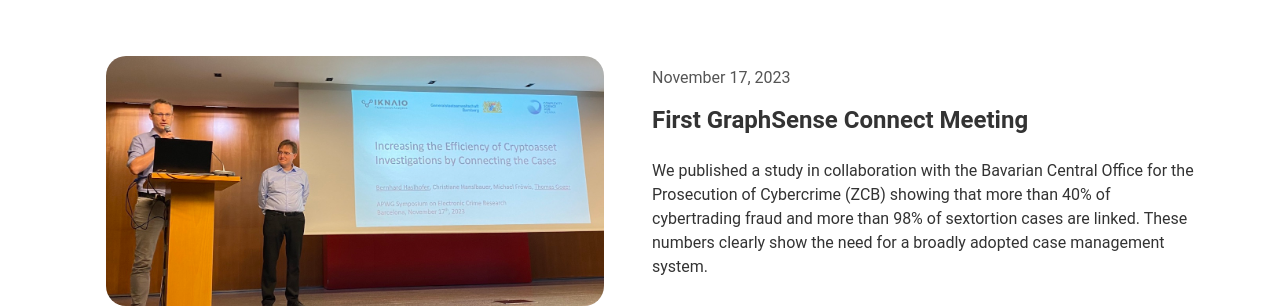
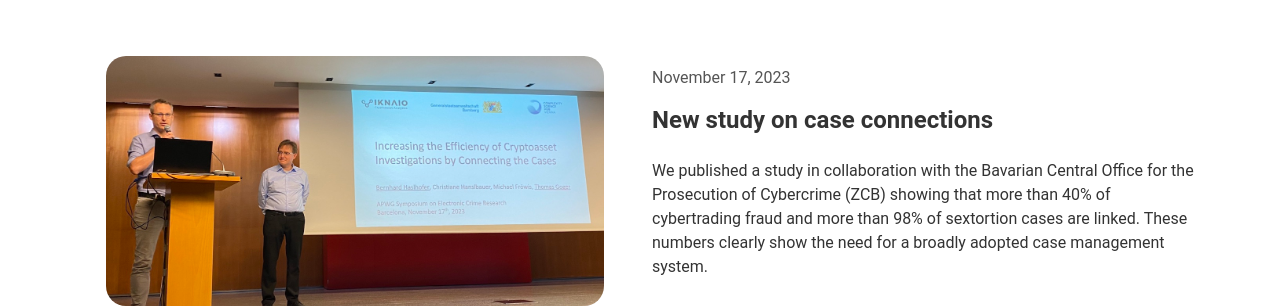
Before and after one commit to iknaio/iknaio.github.io, a Jekyll site: the page built from index.markdown, in a window 1280 px wide and 900 px high, scrolled down 3459 px. Shown: the part 154-462 px from the top of the window. Built offline with Jekyll 4.4.1, drawn with Linux system fonts in a browser that asks for light colours.

Commit message:
updated apwg event

```diff
--- a/_posts/2023-11-17-APWG-Connecting-Cases.md
+++ b/_posts/2023-11-17-APWG-Connecting-Cases.md
@@ -1,13 +1,13 @@
 ---
 layout: page
-title: First GraphSense Connect Meeting
+title: New study on case connections
 image: assets/news/APWG-connecting-cases.jpg
 excerpt: "We published a study in collaboration with the Bavarian Central Office for the Prosecution of Cybercrime (ZCB) showing that more than 40% of cybertrading fraud and more than 98% of sextortion cases are linked. These numbers clearly show the need for a broadly adopted case management system."
 
 ---
 {% responsive_image class: "image-right" path: "assets/news/APWG-connecting-cases.jpg" %}
 
-We just presented our recent study titled ***Increasing the Efficiency of Cryptoasset Investigations by Connecting the Cases*** at the [APWG Symposium on Electronic Crime Research](https://apwg.org/event/ecrime2023/). This research was conducted in partnership with the Bavarian Central Office for the Prosecution of Cybercrime (ZCB).
+We just presented our recent study titled ***Increasing the Efficiency of Cryptoasset Investigations by Connecting the Cases*** at the [APWG Symposium on Electronic Crime Research](https://apwg.org/event/ecrime2023/) in Barcelona. This research was conducted in partnership with the Bavarian Central Office for the Prosecution of Cybercrime (ZCB).
 
 Some key findings and take aways from our study:
 
```
